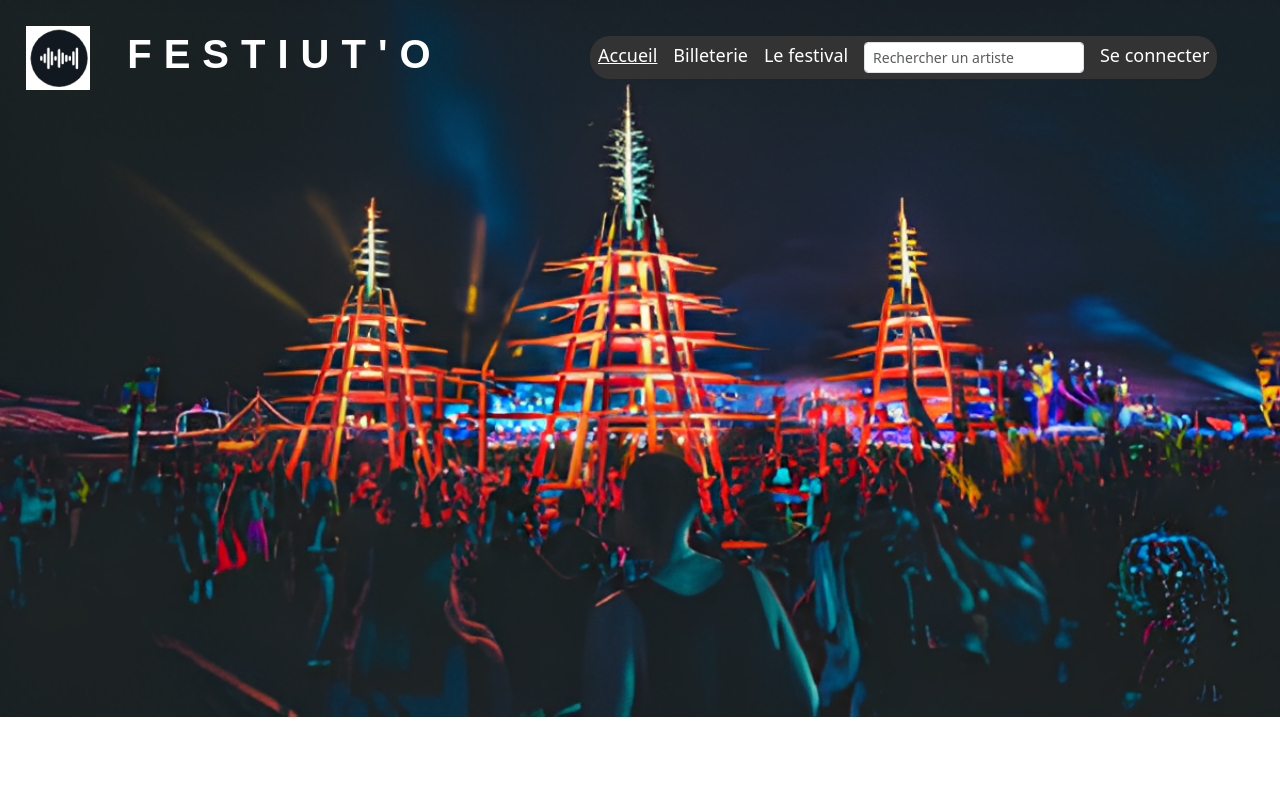
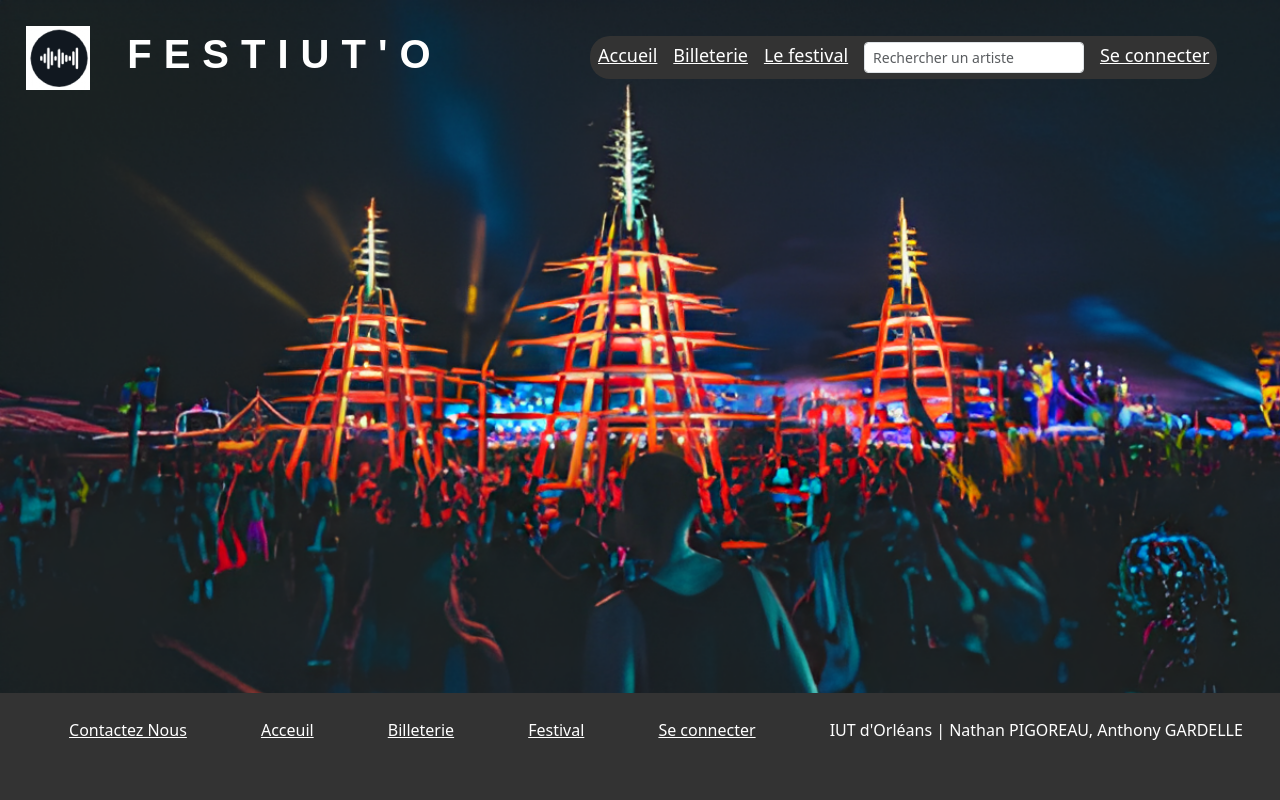
Before and after one commit to AnthonyGardelle/SAE_3_02, a Flask app: page / in a window 1280 px wide. Run offline with Flask 3, Linux system fonts and the light colour scheme; some libraries are stand-ins or nearby versions.

Commit message:
ajout footer

```diff
--- a/festiuto/static/base.css
+++ b/festiuto/static/base.css
@@ -1,6 +1,11 @@
 * {
     padding: 0;
     margin: 0;
+    list-style: none;
+}
+
+a, p {
+    color: white;
 }
 
 @import url('https://fonts.googleapis.com/css2?family=Istok+Web:wght@400;700&display=swap');
@@ -27,7 +32,6 @@ nav > ul > li {
 }
 
 nav > ul > li > a {
-    color: white !important;
     font-size: large;
 }
 
@@ -47,3 +51,17 @@ h1 {
     letter-spacing: 0.3em;
     font-weight: bold;
 }
+
+footer > ul {
+    display: flex;
+    justify-content: space-around;
+}
+
+footer {
+    position: absolute;
+    background-color: #333;
+    padding-top: 2%;
+    padding-bottom: 2%;
+    width: 100%;
+    bottom: 0;
+}
--- a/festiuto/templates/base.html
+++ b/festiuto/templates/base.html
@@ -4,11 +4,12 @@
         {% block head %}
             <meta charset="utf-8">
             <meta name="viewport" content="width=device-width, initial-scale=1, shrink-to-fit=no">
-        {% block styles %}
-            {{ bootstrap.load_css() }}
-            <link rel="stylesheet" href="{{ url_for('static', filename='base.css') }}">
-        {% endblock %}
             <title>Festiut’O</title>
+            <link rel="icon" href="{{ url_for('static', filename = 'images/logo.png')}}"/>
+            {% block styles %}
+                {{ bootstrap.load_css() }}
+                    <link rel="stylesheet" href="{{ url_for('static', filename = 'base.css') }}">
+            {% endblock %}
         {% endblock %}
     </head>
     <body>
@@ -18,15 +19,15 @@
             <nav>
                 <ul>
                     <li><a href="{{ url_for('home') }}">Accueil</a></li>
-                    <li><a>Billeterie</a></li>
-                    <li><a>Le festival</a></li>
+                    <li><a href="{{ url_for('home') }}">Billeterie</a></li>
+                    <li><a href="{{ url_for('home') }}">Le festival</a></li>
                     <li id="search">
                         <form method="POST" action="{{ url_for('search') }}" class="form-inline " role="search">
                             <input class="form-control form-control-sm mr-3" type="search" placeholder="Rechercher un artiste" aria-label="Rechercher" name="searched">
                             <i class="fas fa-search" aria-hidden="true"></i>
                         </form>
                     </li>
-                    <li><a>Se connecter</a></li>
+                    <li><a href="{{ url_for('home') }}">Se connecter</a></li>
                 </ul>
             </nav>
         </header>
@@ -35,6 +36,14 @@
             {% endblock %}
         </main>
         <footer>
+            <ul>
+                <li><a href="">Contactez Nous</a></li>
+                <li><a href="">Acceuil</a></li>
+                <li><a href="">Billeterie</a></li>
+                <li><a href="">Festival</a></li>
+                <li><a href="">Se connecter</a></li>
+                <li><p>IUT d'Orléans | Nathan PIGOREAU, Anthony GARDELLE</p></li>
+            </ul>
         </footer>
         {% block scripts %}
             {{ bootstrap.load_js() }}
```
